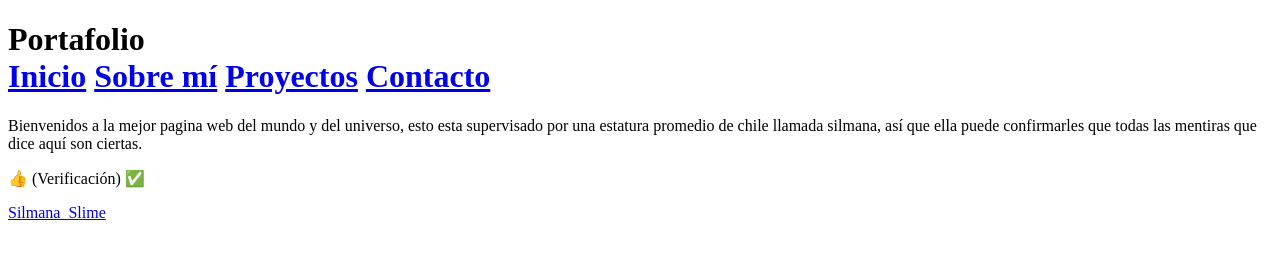
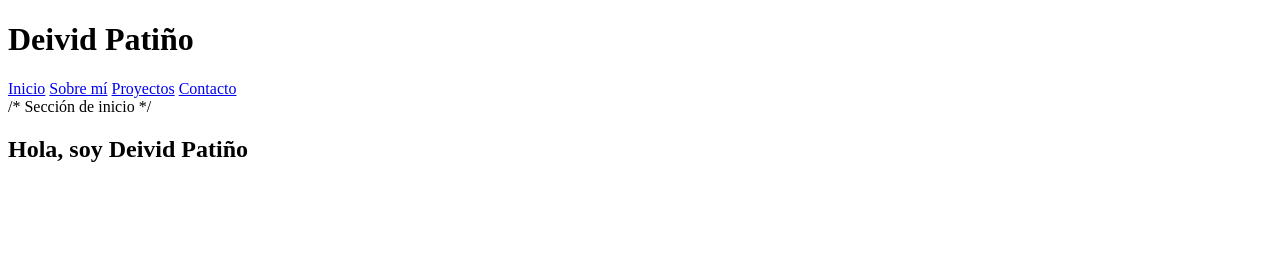
Before and after one commit to DeividPatino/DeividPatino, a website: page View/index.html in a window 1280 px wide. Drawn offline with Linux system fonts and the light colour scheme.

Commit message:
Update index.html

```diff
--- a/View/index.html
+++ b/View/index.html
@@ -4,22 +4,26 @@
     <meta charset="UTF-8">
     <meta name="viewport" content="width=device-width, initial-scale=1.0">
     <title>Portafolio</title>
-    <link rel="stylesheet" href="../CSS/style.css"
+    <link rel="stylesheet" href="../CSS/style.css">
 </head>
 <body>
     <header class="header">
-        <h1>Portafolio</ssh1>
+        <h1 class="logo">Deivid
+            <span>Patiño</span>
+        </h1>
 
     <nav class="nav">
-        <a href="#"><i class="ri-home-4-line"></i> Inicio</a>
-        <a href="#"><i class="ri-user-line"></i> Sobre mí</a>
-        <a href="#"><i class="ri-code-s-slash-line"></i> Proyectos</a>
-        <a href="#"><i class="ri-mail-line"></i> Contacto</a>
+        <a href="#">Inicio</a>
+        <a href="#">Sobre mí</a>
+        <a href="#">Proyectos</a>
+        <a href="#">Contacto</a>
     </nav>
-
     </header>
 
-    <p>Bienvenidos a la mejor pagina web del mundo y del universo, esto esta supervisado por una estatura promedio de chile llamada silmana, así que ella puede confirmarles que todas las mentiras que dice aquí son ciertas.</p>
-    <p>👍 (Verificación) ✅</p> <a href="https://www.roblox.com/es/users/460762282/profile">Silmana_Slime</a>
+    /* Sección de inicio */
+
+    <section>
+        <h1>Hola, soy Deivid Patiño</h1>
+    </section>
 </body>
 </html>
```
